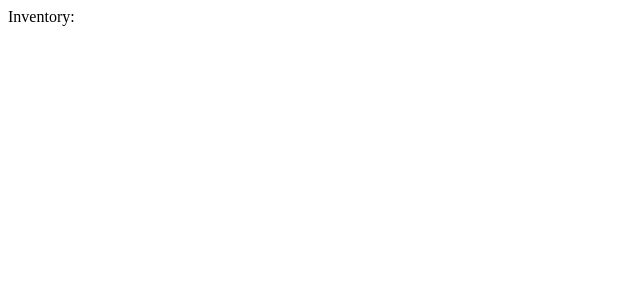
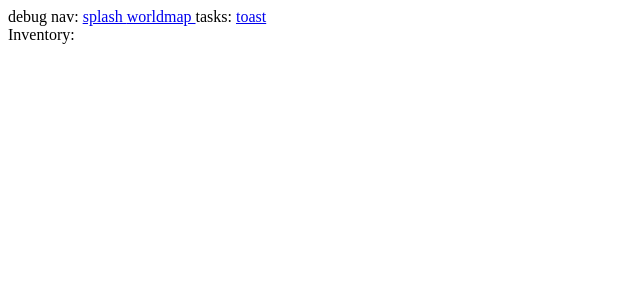
Before and after one commit to dewdropawoo/ludrpg, an Angular app: page / in a window 1280 px wide. Shown: the top 300 px of the page, without its empty margins (0-640 px from the left). Built offline with nearby package versions, Linux system fonts and the light colour scheme.

Commit message:
adding a debug nav

```diff
--- a/src/app/app.component.html
+++ b/src/app/app.component.html
@@ -1,3 +1,15 @@
+<div>
+  debug nav:
+
+  <a routerLink="/">splash </a>
+
+  <a routerLink="/worldmap">worldmap </a>
+
+  tasks:
+
+  <a routerLink="/task/toast">toast </a>
+</div>
+
 <router-outlet></router-outlet>
 
 
```
